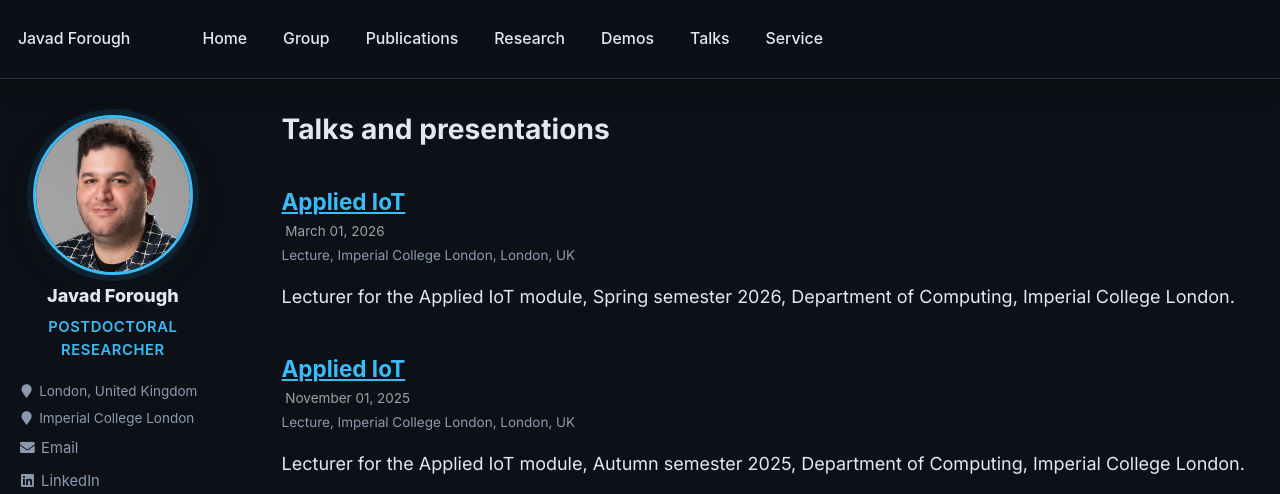
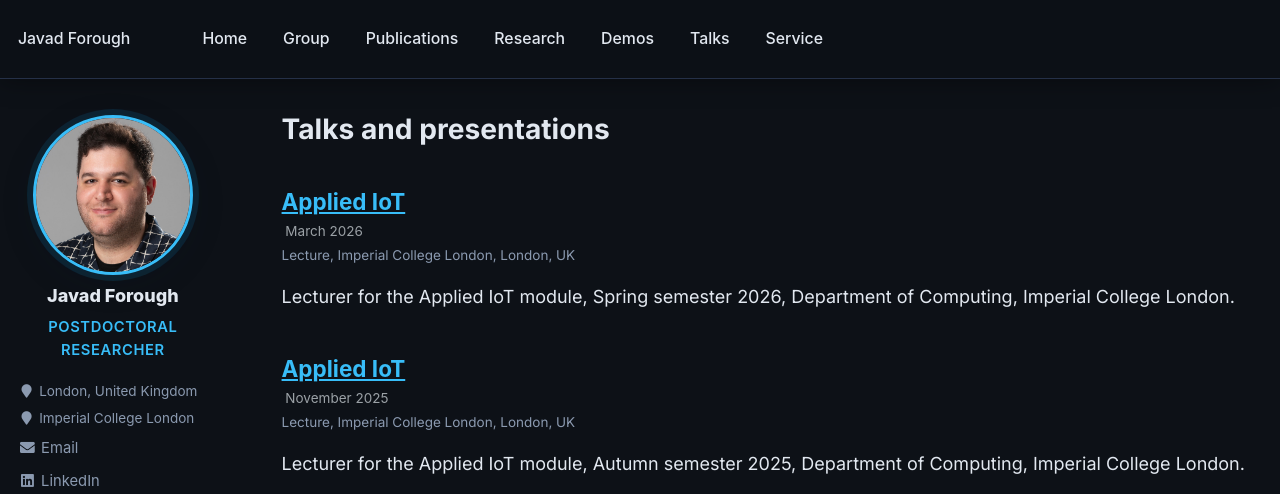
Before and after one commit to Javad-Forough/Javad-Forough.github.io, a Jekyll site: the page built from _pages/talks.html, in a window 1280 px wide. Shown: the top 494 px of the page. Built offline with Jekyll 4.4.1, drawn with Linux system fonts in a browser that asks for light colours; nearby versions of some CDN libraries; some web fonts are replaced.

Commit message:
Update website

```diff
--- a/_includes/archive-single-talk.html
+++ b/_includes/archive-single-talk.html
@@ -35,7 +35,7 @@
     {% if post.read_time %}
       <p class="page__meta"><i class="fa fa-clock-o" aria-hidden="true"></i> {% include read-time.html %}</p>
     {% endif %}
-    {% if post.date %}<p class="page__meta"><i class="fa fa-clock-o" aria-hidden="true"></i> {{ post.date | date: '%B %d, %Y' }}</p>{% endif %}
+    {% if post.date %}<p class="page__meta"><i class="fa fa-clock-o" aria-hidden="true"></i> {{ post.date | date: '%B %Y' }}</p>{% endif %}
     {% if post.venue %}<p class="archive__item-excerpt" itemprop="description">{{post.type}}, {{ post.venue }},  {{post.location}} {% endif %}
     {% if post.excerpt %}<p class="archive__item-excerpt" itemprop="description">{{ post.excerpt | markdownify }}</p>{% endif %}
   </article>
```
